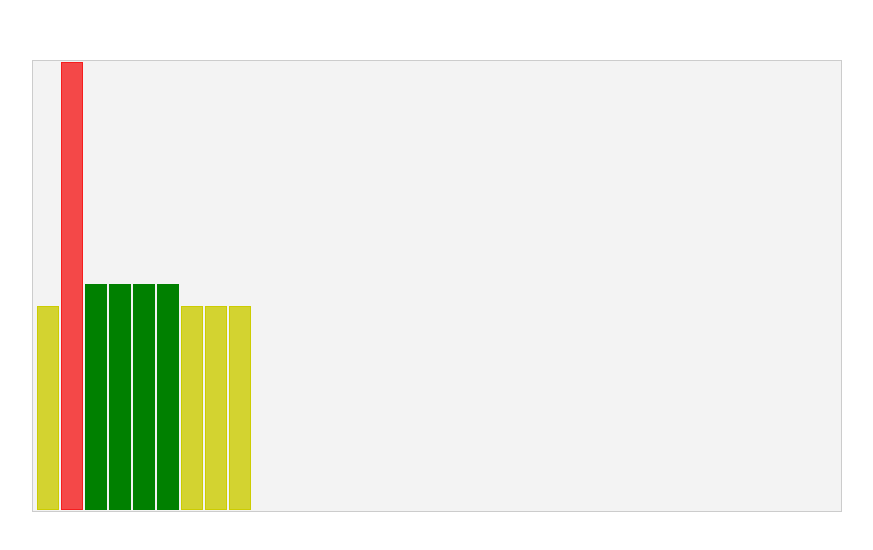
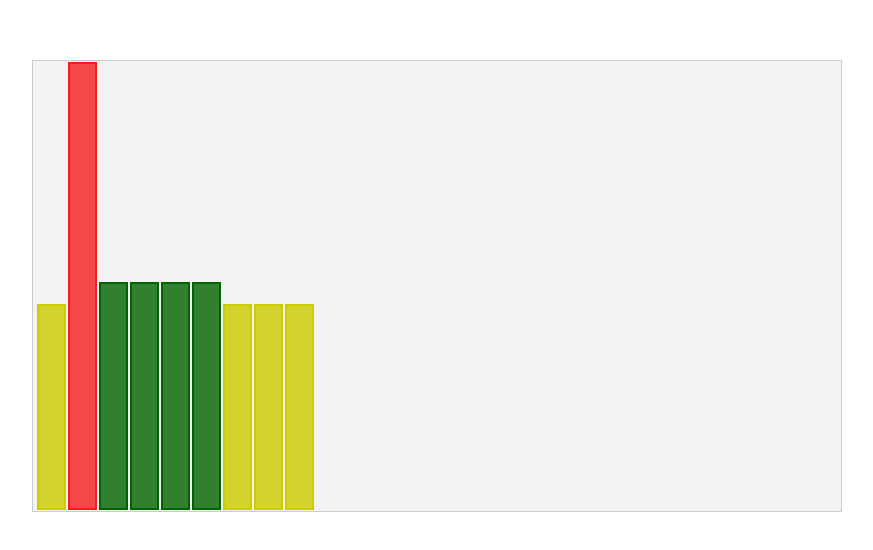
Before and after one commit to monteroc17/Grafico_Nombramientos, a website built with webpack: page html/index.html in a window 1280 px wide. Shown: the part 116-666 px from the top of the page, without its empty margins (208-1081 px from the left). Built offline with nearby package versions, Linux system fonts and the light colour scheme.

Commit message:
Se cambio el color de las barras a rgba y sus bordes

```diff
--- a/css/main.css
+++ b/css/main.css
@@ -15,17 +15,17 @@ div#chartDiv{
 }
 
 .tub{
-    width: 20px;
+    width: 25px;
     height: 100%;
     display: flex;
     flex-direction: column-reverse;
-    margin: 0px 4px 0px 0px;
+    margin: 0px 6px 0px 0px;
 }
 
 .yellowFilling{
     background-color: rgba(204, 204, 0, .8);
     border-style: solid;
-    border-width: 1px;
+    border-width: 2px;
     border-color: rgb(204, 204, 0);
     height: 45%;
     width: inherit;
@@ -34,17 +34,17 @@ div#chartDiv{
 .redFilling{
     background-color: rgba(245, 30, 30, .8);
     border-style: solid;
-    border-width: 1px;
+    border-width: 2px;
     border-color: rgb(245, 30, 30);
     height: 100%;
     width: inherit;
 }
 
 .greenFilling{
-    background-color: green;
+    background-color: rgba(0,100,0,.8);
     border-style: solid;
-    border-width: 1px;
-    border-color: green;
+    border-width: 2px;
+    border-color: rgb(0,100,0);
     height: 50%;
     width: inherit;
 }
```
Also changed, not shown: 1 other file.
